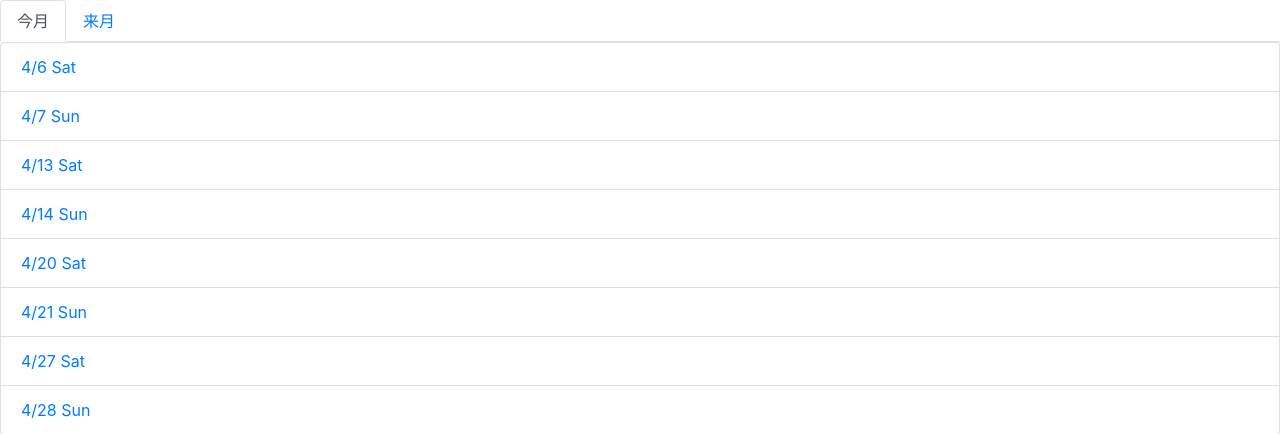
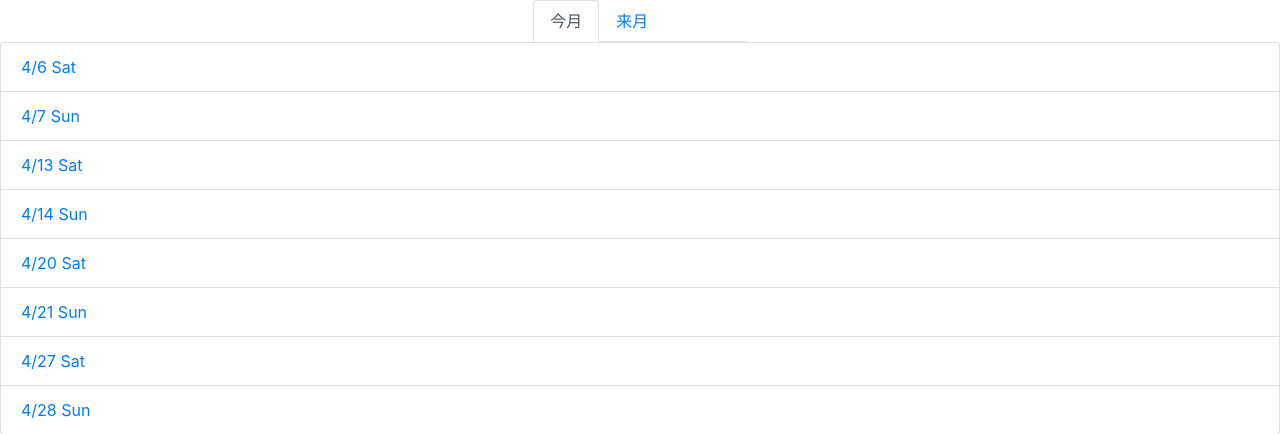
Before and after one commit to IidaTakuma/ShiftSwitch, a Django app: page / in a window 1280 px wide. Shown: the part 64-498 px from the top of the page. Run offline with Django 3.2, Linux system fonts and the light colour scheme; some libraries are stand-ins or nearby versions.

Commit message:
Update calendar.html

```diff
--- a/ShiftSwitch/main/templates/main/calendar.html
+++ b/ShiftSwitch/main/templates/main/calendar.html
@@ -16,7 +16,7 @@
     </div>
 </nav>
 {% comment %} [hidaka]switch month {% endcomment %}
-<ul class="nav nav-tabs">
+<ul class="nav nav-tabs mx-auto col-sm-2">
   <li class="nav-item">
     <a href="#this_month" class="nav-link active" data-toggle="tab">今月</a>
   </li>
```
